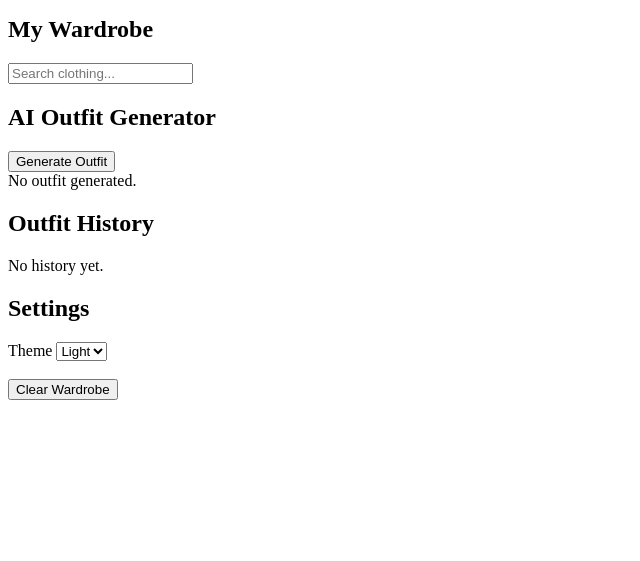
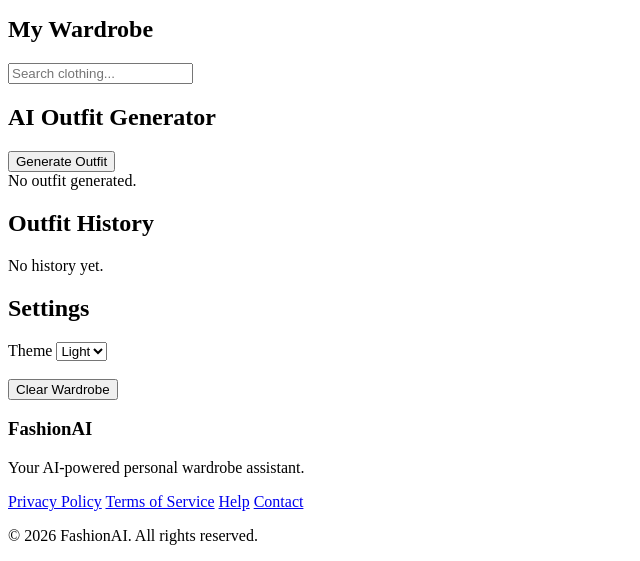
Before and after one commit to shonesol/Fashion1, a plain HTML site: page index.html in a window 1280 px wide. Shown: the part 329-890 px from the top of the page, without its empty margins (0-640 px from the left). Before the commit the page ends 800 px from the top, so only its background shows below. Drawn offline with Linux system fonts and the light colour scheme.

Commit message:
Update index.html

```diff
--- a/index.html
+++ b/index.html
@@ -240,3 +240,42 @@ Clear Wardrobe
 </section>
 
 </main>
+<footer>
+
+    <div class="footer-container">
+
+        <h3>FashionAI</h3>
+
+        <p>Your AI-powered personal wardrobe assistant.</p>
+
+        <div class="footer-links">
+
+            <a href="#">Privacy Policy</a>
+
+            <a href="#">Terms of Service</a>
+
+            <a href="#">Help</a>
+
+            <a href="#">Contact</a>
+
+        </div>
+
+        <p class="copyright">
+            © 2026 FashionAI. All rights reserved.
+        </p>
+
+    </div>
+
+</footer>
+
+<!-- JavaScript Files -->
+
+<script type="module" src="db.js"></script>
+
+<script type="module" src="upload.js"></script>
+
+<script type="module" src="app.js"></script>
+
+</body>
+
+</html>
```
